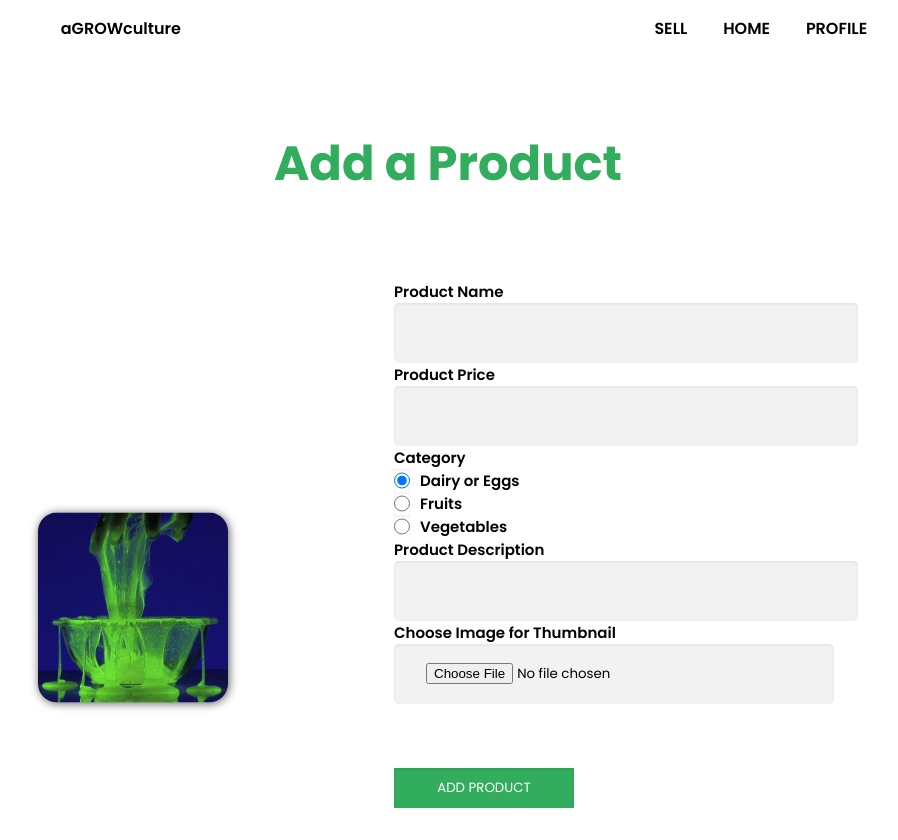
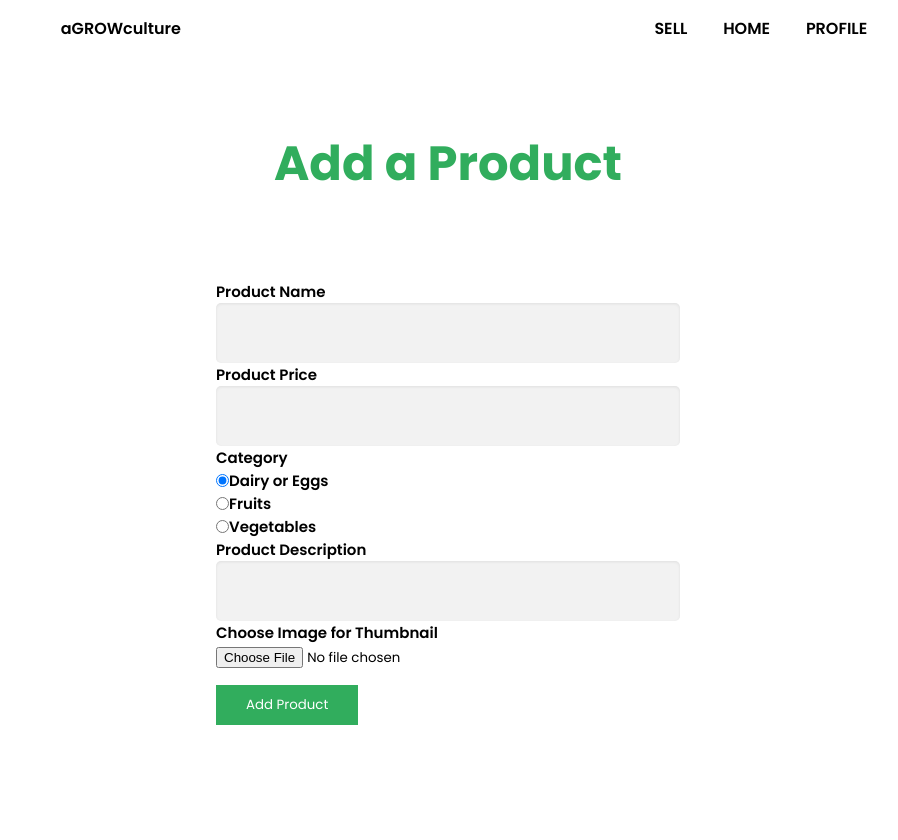
Before and after one commit to irarayzelji2002/agrowculture, a PHP site: page /seller/product-listing.php in a window 1280 px wide. Shown: the whole page, without its empty margins (192-1090 px from the left). After the commit the page ends 725 px from the top, so only its background shows below. Run offline with PHP 8.4, Linux system fonts and the light colour scheme; a user stored in the database is signed in.

Commit message:
di ko alam
basta ayon

```diff
--- a/css/main.css
+++ b/css/main.css
@@ -191,6 +191,7 @@ button {
   filter: drop-shadow(1px 1px 5px #5a5a5a);
 }
 
+
 /* Form CSS */
 fieldset {
   border-style: none;
--- a/css/plist.css
+++ b/css/plist.css
@@ -1,114 +1,5 @@
-* {
-    margin: 0;
-    padding: 0;
-    font-family: "Poppins", sans-serif!important;
-  }
-
-  body {
-    background-color: #fff;
-  }
-
-  ul,
-  li,
-  a {
-    text-decoration: none;
-    list-style-type: none;
-    margin-bottom: 2rem;
-  }
-
-  .solid-bg {
-    background-color: #fff !important;
-    box-shadow: 0 3px 10px rgb(0 0 0 / 0.2)!important;
-    height: 25%!important;
-    padding: 2.5rem!important;
-    width: 62vw!important;
-    margin: auto!important;
-  }
-
-  .half-container {
-    margin: auto!important;
-    margin-top: 5rem!important;
-    width: 90%!important;
-    height: auto!important;
-  }
-
-  /* TYPOGRAPHY CSS */
-  h1 {
-    font-size: 48px!important;
-    margin-bottom: 1rem!important;
-  }
-
-  .center {
-    text-align: center!important;
-    margin: auto!important;
-  }
-
-  .sub-text {
-    color: #404040!important;
-    font-size: 12px!important;
-  }
-
-  .sub-link {
-    color: #31ad5d!important;
-  }
-
-  /* Buttons CSS */
-  button {
-    border-style: none!important;
-  }
-
-  .btn-box {
-    text-align: center!important;
-    width: 180px!important;
-    padding: 10px 0!important;
-    background-color: #31ad5d!important;
-    color: #fff!important;
-    box-shadow: inset 0px 1px 3px 0px rgb(0 0 0 / 10%)!important;
-    text-transform: uppercase!important;
-    margin: 4rem 0 2rem 0!important;
-  }
-
-
-  /* Image Tags CSS */
-  .profile-icon {
-    width: 150px!important;
-    height: auto!important;
-    border-radius: 100%!important;
-    margin: auto!important;
-    display: block!important;
-    transform: translate(0%, 25%)!important;
-    filter: drop-shadow(1px 1px 5px #5a5a5a)!important;
-  }
-
-  /* Form CSS */
-  fieldset {
-    border-style: none!important;
-  }
-
-  label {
-    font-weight: 600!important;
-    font-size: 15px !important;
-    display: flex!important;
-  }
-
-  input {
-    line-height: 50px!important;
-    background-color: #f2f2f2;
-    box-shadow: inset 0px 1px 3px 0px rgb(0 0 0 / 8%);
-    border-radius: 5px;
-    padding: 5px 2rem;
-    width: 1125rem;
-    border: none;
-  }
-
-  input[type="radio"]{
-    float: left;
-    width: 1rem;
-    margin-right: 10px;
-  }
-
-  textarea{
-    line-height: 20px!important;
+textarea {
+  line-height: 20px !important;
   background-color: #f2f2f2;
   box-shadow: inset 0px 1px 0px 0px rgb(0 0 0 / 8%);
   border-radius: 5px;
@@ -119,19 +10,18 @@
   resize: none;
 }
 
-  textarea::-webkit-scrollbar{
+textarea::-webkit-scrollbar {
   width: 0px;
 }
 
 /* Image Tag for Product Listing Upload Thumbnail CSS*/
 .product-icon {
-  width: 190px!important;
-  height: auto!important;
-  border-radius: 10%!important;
-  margin: auto!important;
-  display: block!important;
-  transform: translate(0%, 25%)!important;
-  filter: drop-shadow(1px 1px 5px #5a5a5a)!important;
+  width: 190px !important;
+  height: auto !important;
+  border-radius: 10% !important;
+  margin: auto auto auto 1rem !important;
+  display: block !important;
+  filter: drop-shadow(1px 1px 5px #5a5a5a) !important;
 }
 
 /* If the screen size is 600px wide or less, set the font-size of <div> to 30px */
@@ -143,16 +33,15 @@
     box-shadow: 0 3px 10px rgb(0 0 0 / 0.2);
   }
 
-  input{
-    width: 10rem!important;
+  input {
+    width: 10rem !important;
   }
 
-  input[type="radio"]{
-    width: 2rem!important;
+  input[type="radio"] {
+    width: 2rem !important;
   }
 
-  textarea{
-    width: 10rem!important;
+  textarea {
+    width: 10rem !important;
   }
-
 }
--- a/seller/product-listing.php
+++ b/seller/product-listing.php
@@ -38,10 +38,6 @@ if (isset($_SESSION['isLogin'])) {
         <h1 class="sub-link center" style="margin-top:8rem;">Add a Product</h1>
 
         <div class="flex row half-container">
-            <div style="align-items:flex-start!important;">
-                <img src="../img/s1.jpg" alt="" class="product-icon">
-            </div>
-
             <div>
                 <!-- ito -->
                 <form action="../db/plbackend.php" method="post" enctype="multipart/form-data" >
```
Also changed, not shown: css/seller_list.css (+7 -5 lines), seller/acc-profile-seller.php (+8 -14 lines), seller/seller-page.php (+3 -11 lines). Lines whose indentation alone changed are shown as unchanged.
